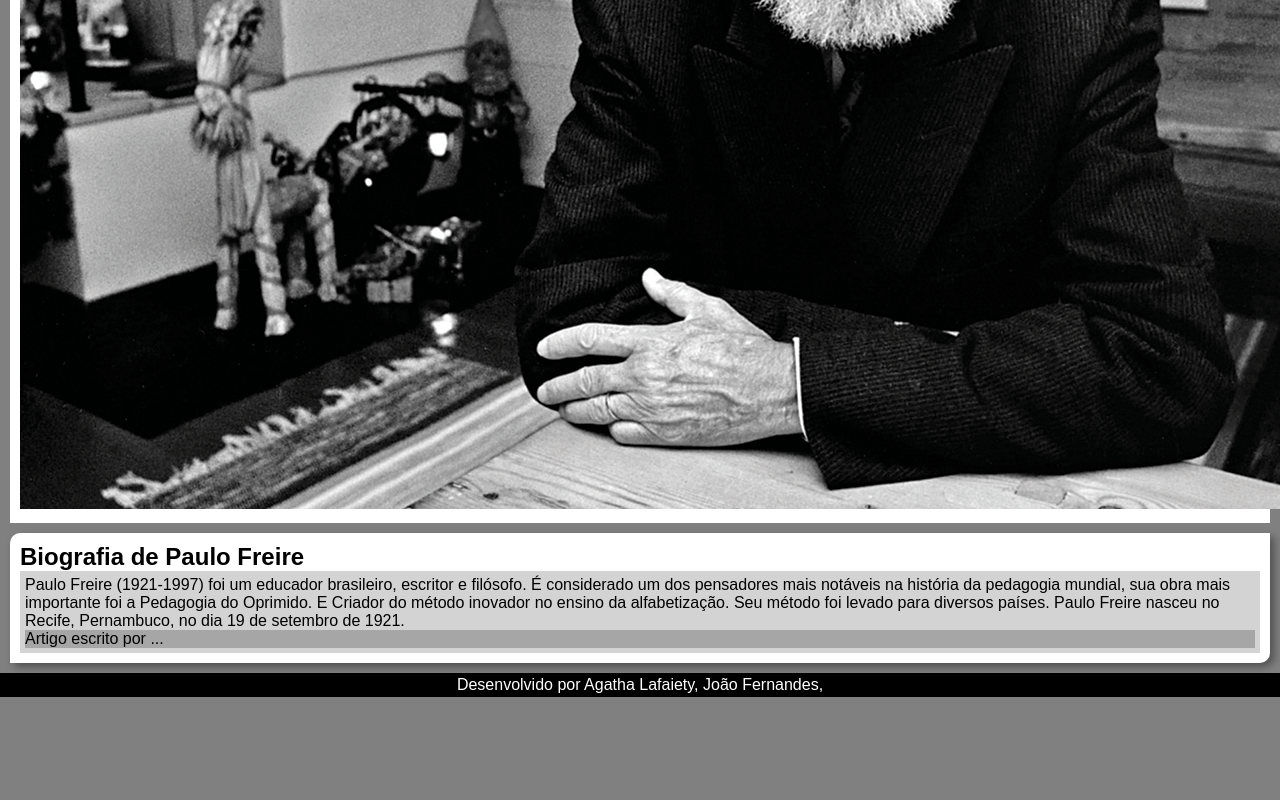
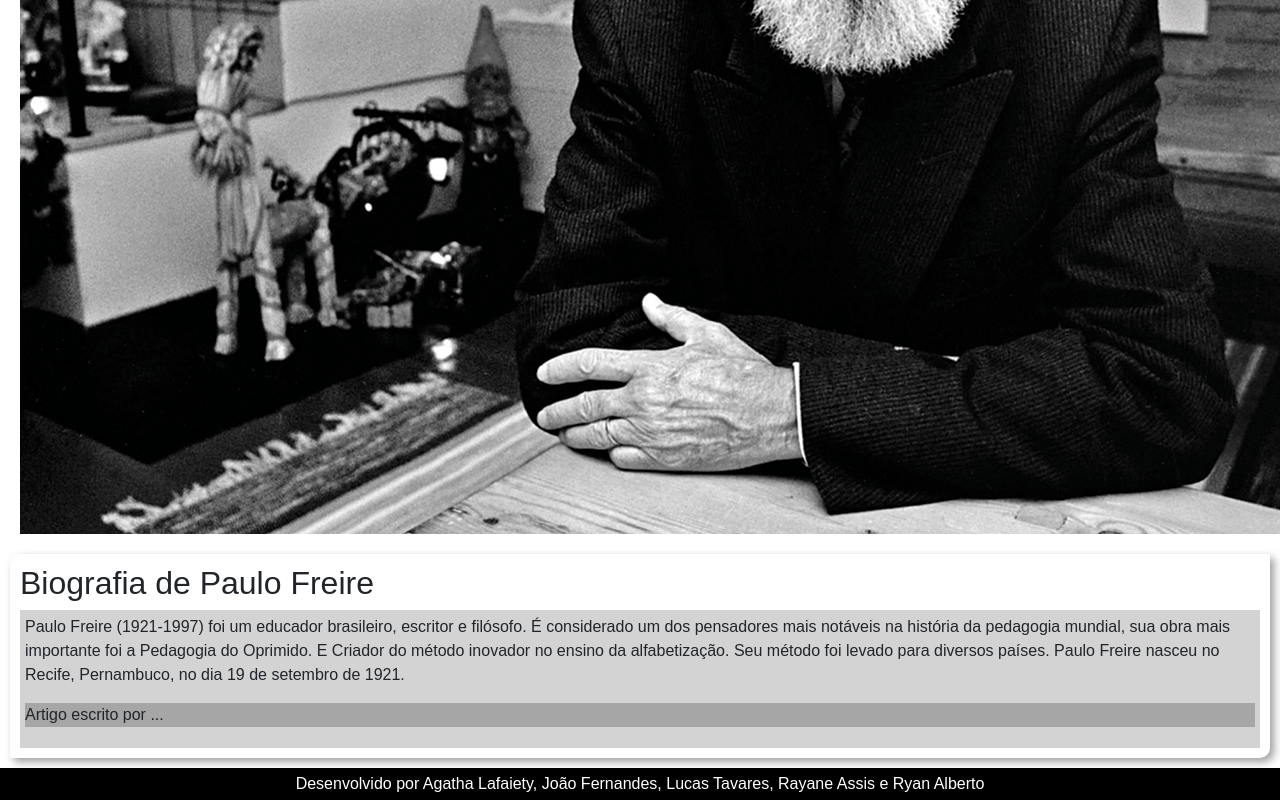
Before and after one commit to agathalafaiety/paulo-freire, a plain HTML site: page index.html in a window 1280 px wide. Shown: the part 465-1265 px from the top of the page. Before the commit the page ends 1162 px from the top, so only its background shows below. Drawn offline with nearby package versions, Linux system fonts and the light colour scheme.

Commit message:
Implementação do bootstrap

```diff
--- a/index.html
+++ b/index.html
@@ -6,6 +6,7 @@
     <meta name="viewport" content="width=device-width, initial-scale=1.0" />
     <title>Biografia | Paulo Freire</title>
     <link rel="stylesheet" href="style.css" />
+    <link href="https://cdn.jsdelivr.net/npm/bootstrap@5.0.1/dist/css/bootstrap.min.css" rel="stylesheet" integrity="sha384-+0n0xVW2eSR5OomGNYDnhzAbDsOXxcvSN1TPprVMTNDbiYZCxYbOOl7+AMvyTG2x" crossorigin="anonymous">
   </head>
   <body>
        <nav>
@@ -15,7 +16,7 @@
       </nav>
     <header>
       <h1>Paulo Freire</h1>
-     <img id="intro-paulo" src="imagens/paulo-freire.png" alt="Paulo Freire">
+    <img id="intro-paulo" src="imagens/paulo-freire.png" alt="Paulo Freire">
     </header>
     <main>
       <section id="biografia">
@@ -36,7 +37,7 @@
       </section>
     </main>
     <footer>
-      <p>Desenvolvido por Agatha Lafaiety, João Fernandes,</p>
+      <p>Desenvolvido por Agatha Lafaiety, João Fernandes, Lucas Tavares, Rayane Assis e Ryan Alberto</p>
     </footer>
   </body>
 </html>
--- a/style.css
+++ b/style.css
@@ -53,10 +53,14 @@
     background-color: black;
     color: white;
     text-align: center;
-    padding: 3px;
+    padding: 4px;
     margin: 0px;
   }
 
   footer > p {
     margin: 0px;
   }
+
+  /*img > #intro-paulo {
+
+  }*/
```
Also changed, not shown: imagens/Foto-Paulo-F.png (added).
